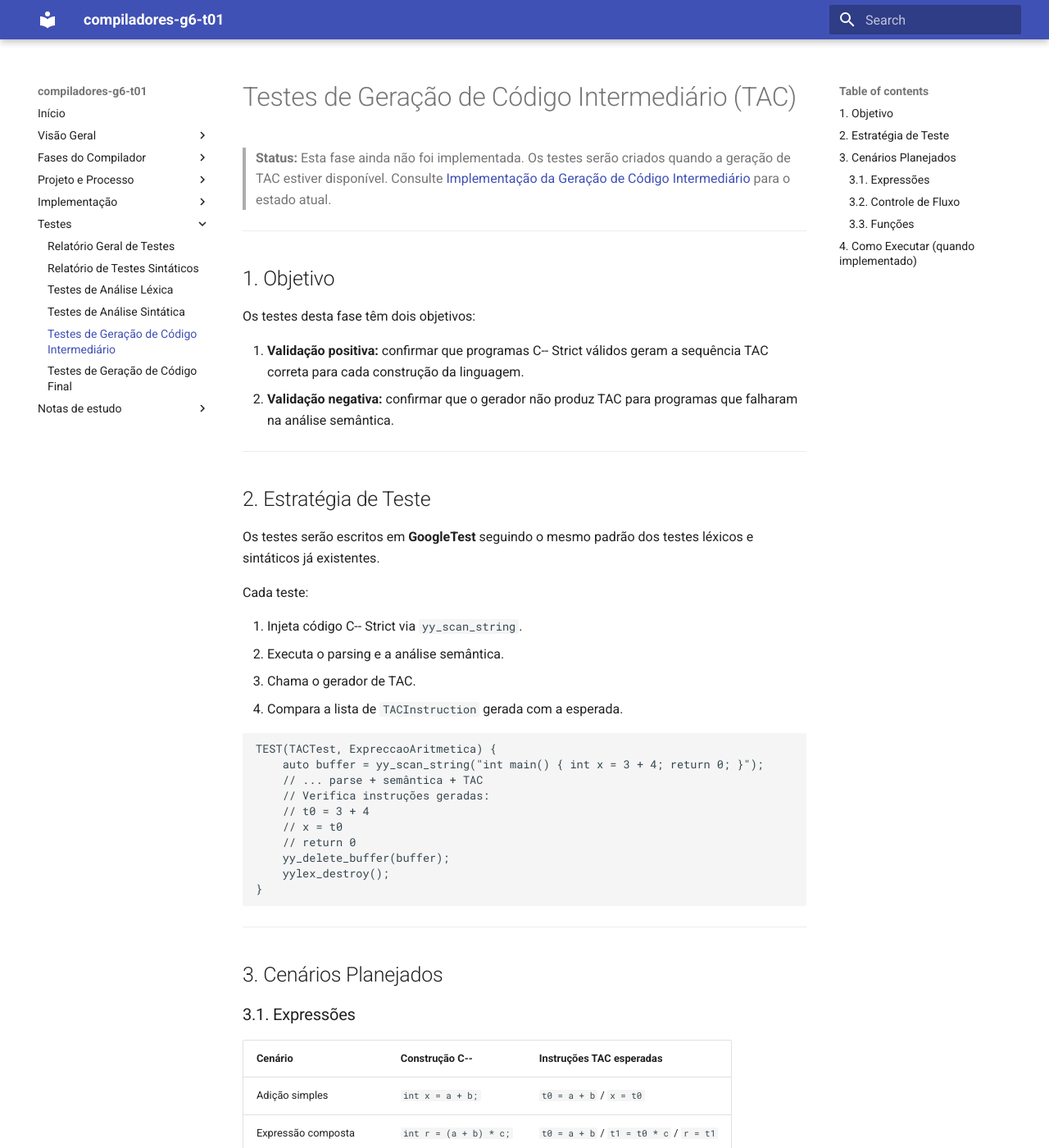
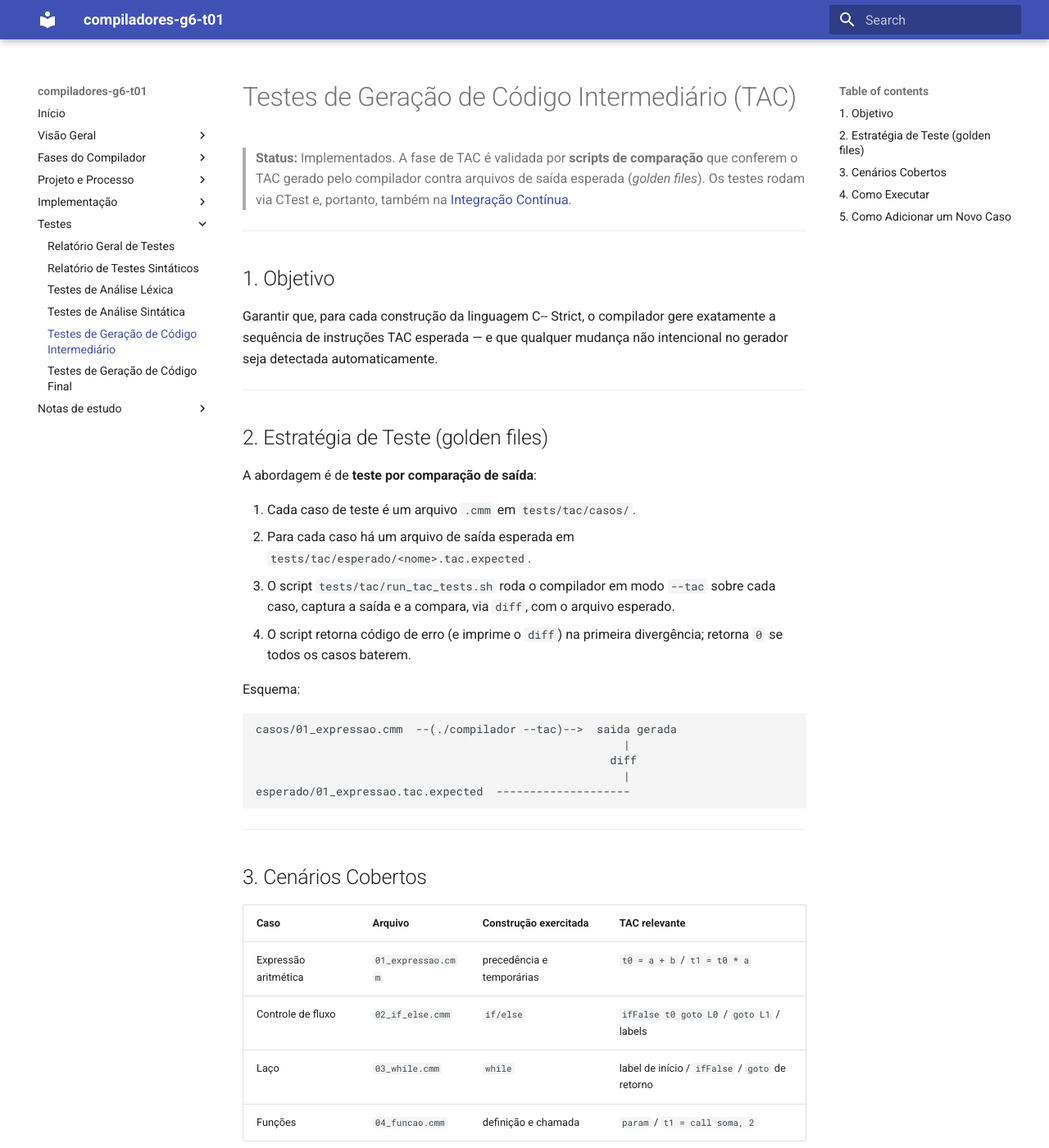
Before and after one commit to Compiladores-2026-1/Compiladores-G6-T01, an MkDocs documentation site: the page built from docs/testes_conversao_tac.md, in a window 1280 px wide and 1400 px high. Shown: the whole window at 82% size. Built offline with MkDocs 1.6.1 and Material for MkDocs 9.7.7, drawn with Linux system fonts in a browser that asks for light colours; some of the changed text lies outside the part shown.

Commit message:
docs(tac): corrige status e descreve geracao e testes de TAC

````diff
--- a/docs/testes_conversao_tac.md
+++ b/docs/testes_conversao_tac.md
@@ -1,77 +1,86 @@
 # Testes de Geração de Código Intermediário (TAC)
 
-> **Status:** Esta fase ainda não foi implementada. Os testes serão criados quando a geração de TAC estiver disponível. Consulte [Implementação da Geração de Código Intermediário](implementacao_conversao_tac.md) para o estado atual.
+> **Status:** Implementados. A fase de TAC é validada por **scripts de comparação** que conferem o TAC gerado pelo compilador contra arquivos de saída esperada (*golden files*). Os testes rodam via CTest e, portanto, também na [Integração Contínua](integracao_continua.md).
 
 ---
 
 ## 1. Objetivo
 
-Os testes desta fase têm dois objetivos:
-
-1. **Validação positiva:** confirmar que programas C-- Strict válidos geram a sequência TAC correta para cada construção da linguagem.
-2. **Validação negativa:** confirmar que o gerador não produz TAC para programas que falharam na análise semântica.
+Garantir que, para cada construção da linguagem C-- Strict, o compilador gere exatamente a sequência de instruções TAC esperada — e que qualquer mudança não intencional no gerador seja detectada automaticamente.
 
 ---
 
-## 2. Estratégia de Teste
+## 2. Estratégia de Teste (golden files)
 
-Os testes serão escritos em **GoogleTest** seguindo o mesmo padrão dos testes léxicos e sintáticos já existentes.
+A abordagem é de **teste por comparação de saída**:
 
-Cada teste:
+1. Cada caso de teste é um arquivo `.cmm` em `tests/tac/casos/`.
+2. Para cada caso há um arquivo de saída esperada em `tests/tac/esperado/<nome>.tac.expected`.
+3. O script `tests/tac/run_tac_tests.sh` roda o compilador em modo `--tac` sobre cada caso, captura a saída e a compara, via `diff`, com o arquivo esperado.
+4. O script retorna código de erro (e imprime o `diff`) na primeira divergência; retorna `0` se todos os casos baterem.
 
-1. Injeta código C-- Strict via `yy_scan_string`.
-2. Executa o parsing e a análise semântica.
-3. Chama o gerador de TAC.
-4. Compara a lista de `TACInstruction` gerada com a esperada.
+Esquema:
 
-```cpp
-TEST(TACTest, ExprессaoAritmetica) {
-    auto buffer = yy_scan_string("int main() { int x = 3 + 4; return 0; }");
-    // ... parse + semântica + TAC
-    // Verifica instruções geradas:
-    // t0 = 3 + 4
-    // x = t0
-    // return 0
-    yy_delete_buffer(buffer);
-    yylex_destroy();
-}
+```
+casos/01_expressao.cmm  --(./compilador --tac)-->  saida gerada
+                                                       |
+                                                     diff
+                                                       |
+esperado/01_expressao.tac.expected  --------------------
 ```
 
 ---
 
-## 3. Cenários Planejados
+## 3. Cenários Cobertos
 
-### 3.1. Expressões
+| Caso | Arquivo | Construção exercitada | TAC relevante |
+|---|---|---|---|
+| Expressão aritmética | `01_expressao.cmm` | precedência e temporárias | `t0 = a + b` / `t1 = t0 * a` |
+| Controle de fluxo | `02_if_else.cmm` | `if/else` | `ifFalse t0 goto L0` / `goto L1` / labels |
+| Laço | `03_while.cmm` | `while` | label de início / `ifFalse` / `goto` de retorno |
+| Funções | `04_funcao.cmm` | definição e chamada | `param` / `t1 = call soma, 2` |
 
-| Cenário | Construção C-- | Instruções TAC esperadas |
-|---|---|---|
-| Adição simples | `int x = a + b;` | `t0 = a + b` / `x = t0` |
-| Expressão composta | `int r = (a + b) * c;` | `t0 = a + b` / `t1 = t0 * c` / `r = t1` |
-| Operador unário negação | `int r = -x;` | `t0 = 0 - x` / `r = t0` |
-| Pré-incremento | `++x;` | `t0 = x + 1` / `x = t0` |
-| Pós-incremento | `x++;` | `t0 = x` / `t1 = x + 1` / `x = t1` |
+Exemplo do esperado para `01_expressao.cmm`:
 
-### 3.2. Controle de Fluxo
+```text
+======================= TAC ========================
 
-| Cenário | Construção C-- | Estrutura TAC esperada |
-|---|---|---|
-| `if` simples | `if (x > 0) { y = 1; }` | `JUMPF` + `LABEL` |
-| `if/else` | `if (x > 0) { ... } else { ... }` | `JUMPF` + `JUMP` + 2 `LABEL`s |
-| `while` | `while (i < n) { ... }` | `LABEL` + `JUMPF` + `JUMP` |
-| `for` | `for (int k = 0; k < 10; k++) { ... }` | equivalente ao `while` |
-
-### 3.3. Funções
-
-| Cenário | Construção C-- | Estrutura TAC esperada |
-|---|---|---|
-| Definição sem parâmetros | `int f() { return 1; }` | `FUNC_BEGIN` + `RETURN` + `FUNC_END` |
-| Chamada com argumentos | `int r = soma(a, b);` | `PARAM a` + `PARAM b` + `CALL soma, 2` |
-| Parâmetros recebidos | `int soma(int a, int b)` | `GET_PARAM 0` + `GET_PARAM 1` |
+.begin_func main
+  a = 2
+  b = 3
+  t0 = a + b
+  t1 = t0 * a
+  c = t1
+  return c
+.end_func main
+========================================================
+```
 
 ---
 
-## 4. Como Executar (quando implementado)
+## 4. Como Executar
+
+Via CTest (forma recomendada, mesma usada na CI):
 
 ```bash
-cd build && ./testes --gtest_filter=TACTest.*
+cmake -B build -DCMAKE_BUILD_TYPE=Debug
+cmake --build build -j
+ctest --test-dir build -R tac_golden --output-on-failure
 ```
+
+Ou diretamente pelo script, passando o binário do compilador:
+
+```bash
+./tests/tac/run_tac_tests.sh ./build/compilador
+```
+
+---
+
+## 5. Como Adicionar um Novo Caso
+
+1. Crie `tests/tac/casos/<nome>.cmm` com o trecho C-- Strict a testar.
+2. Gere a saída esperada e **revise-a** antes de fixá-la como baseline:
+   ```bash
+   ./build/compilador --tac tests/tac/casos/<nome>.cmm -o tests/tac/esperado/<nome>.tac.expected
+   ```
+3. Rode `ctest -R tac_golden` para confirmar que o novo caso passa.
````
Also changed, not shown: docs/implementacao_conversao_tac.md (+48 -33 lines), docs/index.md (+2 -2 lines).
